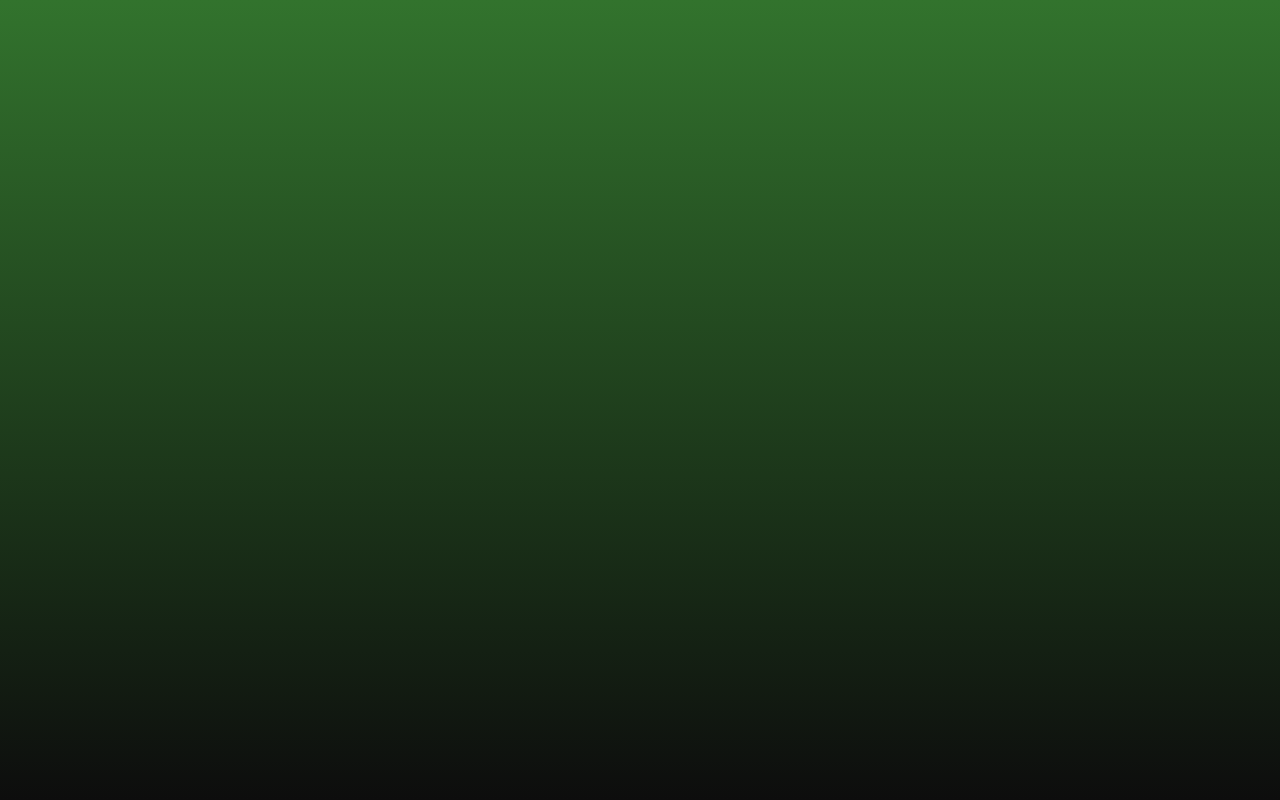
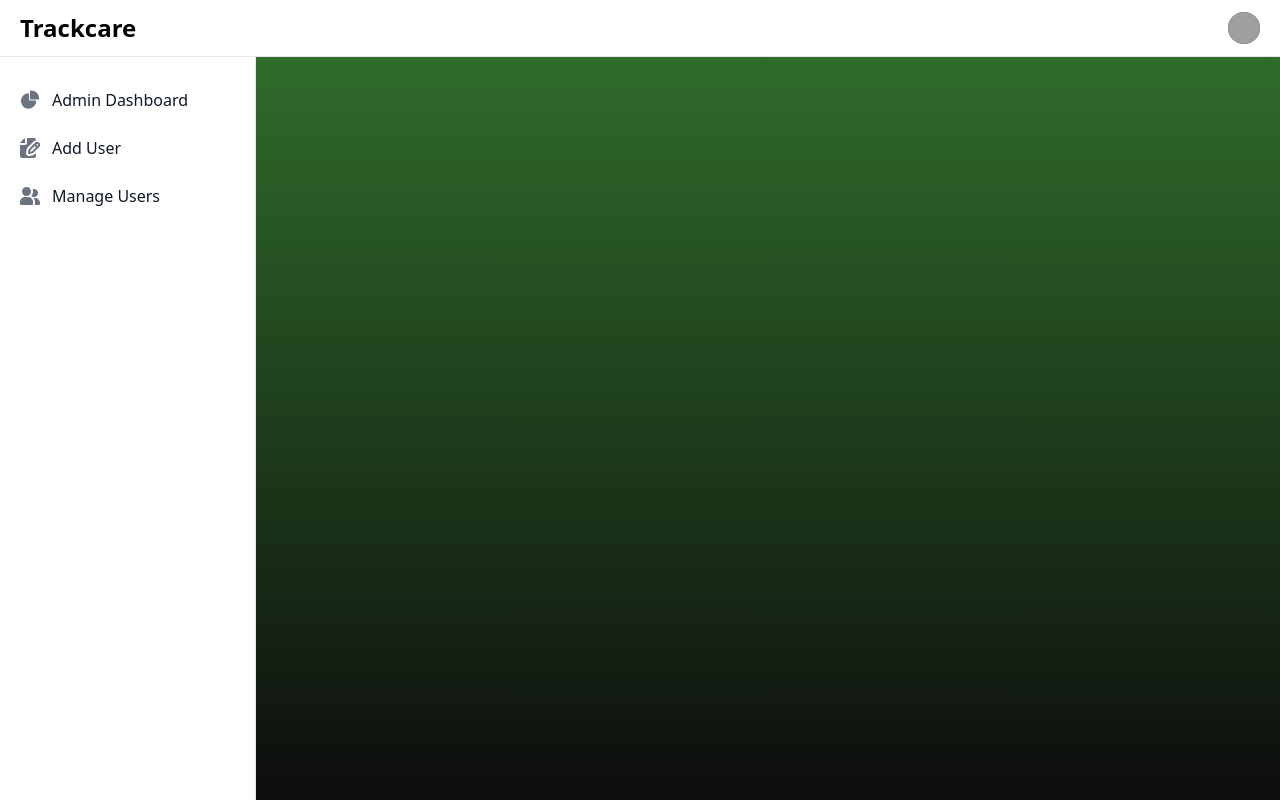
Before and after one commit to Shantanu143/patient-management-system, a React (Vite) app in the folder client/: page /adminDashboard in a window 1280 px wide. Before the commit this address had no page. Built offline with nearby package versions, Linux system fonts and the light colour scheme; grey boxes are pictures that could not be loaded.

Commit message:
admin dashboard

```diff
--- a/client/package.json
+++ b/client/package.json
@@ -12,6 +12,7 @@
   "dependencies": {
     "axios": "^1.7.9",
     "axois": "^0.0.1-security",
+    "flowbite": "^2.5.2",
     "prescripto": "file:",
     "react": "^18.3.1",
     "react-dom": "^18.3.1",
--- a/client/src/App.jsx
+++ b/client/src/App.jsx
@@ -1,9 +1,10 @@
-import { ToastContainer } from "react-toastify";
-import "react-toastify/dist/ReactToastify.css";
+import { ToastContainer } from 'react-toastify';
+import 'react-toastify/dist/ReactToastify.css';
 
-import LandingPage from "./pages/LandingPage";
-import { BrowserRouter, Route, Routes } from "react-router-dom";
-import LoginPage from "./pages/LoginPage";
+import LandingPage from './pages/LandingPage';
+import { BrowserRouter, Route, Routes } from 'react-router-dom';
+import LoginPage from './pages/LoginPage';
+import AdminDashboard from './pages/AdminDashboard';
 
 const App = () => {
   return (
@@ -12,6 +13,7 @@ const App = () => {
         <Routes>
           <Route path="/" element={<LandingPage />} />
           <Route path="/login" element={<LoginPage />} />
+          <Route path="/adminDashboard" element={<AdminDashboard />} />
         </Routes>
       </BrowserRouter>
       <ToastContainer />
--- /dev/null
+++ b/client/src/components/Navbar.jsx
@@ -0,0 +1,172 @@
+import React from 'react';
+import 'flowbite';
+
+const Navbar = () => {
+  return (
+    <>
+      <nav className="fixed top-0 z-50 w-full bg-white border-b border-gray-200 ">
+        <div className="px-3 py-3 lg:px-5 lg:pl-3 ">
+          <div className="flex items-center justify-between ">
+            <div className="flex items-center justify-start rtl:justify-end ">
+              <a href="/#" className="flex ms-2 md:me-24 ">
+                {/* <img
+                  src="https://flowbite.com/docs/images/logo.svg"
+                  className="h-8 me-3"
+                  alt="Trackcare logo"
+                /> */}
+                <span className="self-center text-xl font-semibold sm:text-2xl whitespace-nowrap">
+                  Trackcare
+                </span>
+              </a>
+            </div>
+            <div className="flex items-center">
+              <div className="flex items-center ms-3">
+                <div>
+                  <button
+                    type="button"
+                    className="flex text-sm bg-gray-800 rounded-full focus:ring-4 focus:ring-gray-300 "
+                    aria-expanded="false"
+                    data-dropdown-toggle="dropdown-user"
+                  >
+                    <span className="sr-only">Open user menu</span>
+                    <img
+                      className="w-8 h-8 rounded-full"
+                      src="https://flowbite.com/docs/images/people/profile-picture-5.jpg"
+                      alt="user photo"
+                    />
+                  </button>
+                </div>
+                <div
+                  className="z-50 hidden my-4 text-base list-none bg-white divide-y divide-gray-100 rounded shadow "
+                  id="dropdown-user"
+                >
+                  <div className="px-4 py-3" role="none">
+                    <p
+                      className="text-sm text-gray-900 dark:text-white"
+                      role="none"
+                    >
+                      Neil Sims
+                    </p>
+                    <p
+                      className="text-sm font-medium text-gray-900 truncate dark:text-gray-300"
+                      role="none"
+                    >
+                      neil.sims@flowbite.com
+                    </p>
+                  </div>
+                  <ul className="py-1" role="none">
+                    <li>
+                      <a
+                        href="#"
+                        className="block px-4 py-2 text-sm text-gray-700 hover:bg-gray-100 "
+                        role="menuitem"
+                      >
+                        Dashboard
+                      </a>
+                    </li>
+                    <li>
+                      <a
+                        href="#"
+                        className="block px-4 py-2 text-sm text-gray-700 hover:bg-gray-100"
+                        role="menuitem"
+                      >
+                        Settings
+                      </a>
+                    </li>
+                    <li>
+                      <a
+                        href="#"
+                        className="block px-4 py-2 text-sm text-gray-700 hover:bg-gray-100 "
+                        role="menuitem"
+                      >
+                        Earnings
+                      </a>
+                    </li>
+                    <li>
+                      <a
+                        href="#"
+                        className="block px-4 py-2 text-sm text-gray-700 hover:bg-gray-100 "
+                        role="menuitem"
+                      >
+                        Sign out
+                      </a>
+                    </li>
+                  </ul>
+                </div>
+              </div>
+            </div>
+          </div>
+        </div>
+      </nav>
+
+      <aside
+        id="logo-sidebar"
+        className="fixed top-0 left-0 z-40 w-64 h-screen pt-20 transition-transform -translate-x-full bg-white border-r border-gray-200 sm:translate-x-0 "
+        aria-label="Sidebar"
+      >
+        <div className="h-full px-3 pb-4 overflow-y-auto bg-white ">
+          <ul className="space-y-2 font-medium">
+            <li>
+              <a
+                href="#"
+                className="flex items-center p-2 text-gray-900 hover:text-white rounded-lg  hover:bg-customBlue group"
+              >
+                <svg
+                  className="w-5 h-5 text-gray-500 transition duration-75 group-hover:text-white"
+                  aria-hidden="true"
+                  xmlns="http://www.w3.org/2000/svg"
+                  fill="currentColor"
+                  viewBox="0 0 22 21"
+                >
+                  <path d="M16.975 11H10V4.025a1 1 0 0 0-1.066-.998 8.5 8.5 0 1 0 9.039 9.039.999.999 0 0 0-1-1.066h.002Z" />
+                  <path d="M12.5 0c-.157 0-.311.01-.565.027A1 1 0 0 0 11 1.02V10h8.975a1 1 0 0 0 1-.935c.013-.188.028-.374.028-.565A8.51 8.51 0 0 0 12.5 0Z" />
+                </svg>
+                <span className="ms-3">Admin Dashboard</span>
+              </a>
+            </li>
+            <li>
+              <a
+                href="#"
+                className="flex items-center p-2 text-gray-900 hover:text-white rounded-lg  hover:bg-customBlue dark:hover:bg-gray-700 group"
+              >
+                <svg
+                  className="flex-shrink-0 w-5 h-5 text-gray-500 transition duration-75 dark:text-gray-400 group-hover:text-white dark:group-hover:text-white"
+                  aria-hidden="true"
+                  xmlns="http://www.w3.org/2000/svg"
+                  fill="currentColor"
+                  viewBox="0 0 20 20"
+                >
+                  <path d="M5 5V.13a2.96 2.96 0 0 0-1.293.749L.879 3.707A2.96 2.96 0 0 0 .13 5H5Z" />
+                  <path d="M6.737 11.061a2.961 2.961 0 0 1 .81-1.515l6.117-6.116A4.839 4.839 0 0 1 16 2.141V2a1.97 1.97 0 0 0-1.933-2H7v5a2 2 0 0 1-2 2H0v11a1.969 1.969 0 0 0 1.933 2h12.134A1.97 1.97 0 0 0 16 18v-3.093l-1.546 1.546c-.413.413-.94.695-1.513.81l-3.4.679a2.947 2.947 0 0 1-1.85-.227 2.96 2.96 0 0 1-1.635-3.257l.681-3.397Z" />
+                  <path d="M8.961 16a.93.93 0 0 0 .189-.019l3.4-.679a.961.961 0 0 0 .49-.263l6.118-6.117a2.884 2.884 0 0 0-4.079-4.078l-6.117 6.117a.96.96 0 0 0-.263.491l-.679 3.4A.961.961 0 0 0 8.961 16Zm7.477-9.8a.958.958 0 0 1 .68-.281.961.961 0 0 1 .682 1.644l-.315.315-1.36-1.36.313-.318Zm-5.911 5.911 4.236-4.236 1.359 1.359-4.236 4.237-1.7.339.341-1.699Z" />
+                </svg>
+                <span className="flex-1 ms-3 whitespace-nowrap">Add User</span>
+              </a>
+            </li>
+            <li>
+              <a
+                href="#"
+                className="flex items-center p-2 text-gray-900 rounded-lg dark:text-white hover:bg-customBlue hover:text-white group"
+              >
+                <svg
+                  className="flex-shrink-0 w-5 h-5 text-gray-500 transition duration-75 dark:text-gray-400 group-hover:text-white dark:group-hover:text-white"
+                  aria-hidden="true"
+                  xmlns="http://www.w3.org/2000/svg"
+                  fill="currentColor"
+                  viewBox="0 0 20 18"
+                >
+                  <path d="M14 2a3.963 3.963 0 0 0-1.4.267 6.439 6.439 0 0 1-1.331 6.638A4 4 0 1 0 14 2Zm1 9h-1.264A6.957 6.957 0 0 1 15 15v2a2.97 2.97 0 0 1-.184 1H19a1 1 0 0 0 1-1v-1a5.006 5.006 0 0 0-5-5ZM6.5 9a4.5 4.5 0 1 0 0-9 4.5 4.5 0 0 0 0 9ZM8 10H5a5.006 5.006 0 0 0-5 5v2a1 1 0 0 0 1 1h11a1 1 0 0 0 1-1v-2a5.006 5.006 0 0 0-5-5Z" />
+                </svg>
+                <span className="flex-1 ms-3 whitespace-nowrap">
+                  Manage Users
+                </span>
+              </a>
+            </li>
+          </ul>
+        </div>
+      </aside>
+    </>
+  );
+};
+
+export default Navbar;
--- /dev/null
+++ b/client/src/pages/AdminDashboard.jsx
@@ -0,0 +1,12 @@
+import React from 'react';
+import Navbar from '../components/Navbar';
+
+const AdminDashboard = () => {
+  return (
+    <div>
+      <Navbar />
+    </div>
+  );
+};
+
+export default AdminDashboard;
--- a/client/src/pages/LoginPage.jsx
+++ b/client/src/pages/LoginPage.jsx
@@ -58,7 +58,7 @@ const LoginPage = () => {
     <div className="flex justify-center items-center w-full h-screen">
       <form
         onSubmit={submitForm}
-        className="min-w-40 w-2/6 mx-auto border border-green-300 p-12 rounded-md transition-all duration-300 transform hover:translate-y-[-10px] hover:scale-102 hover:shadow-xl "
+        className="min-w-80 w-2/6 mx-auto border border-green-300 p-12 rounded-md transition-all duration-300 transform hover:translate-y-[-10px] hover:scale-102 hover:shadow-xl "
       >
         <h1 className="text-2xl font-medium text-white pb-5">
           Login as {role === 'admin' ? 'admin' : 'doctor'}
--- a/client/tailwind.config.js
+++ b/client/tailwind.config.js
@@ -1,6 +1,9 @@
 /** @type {import('tailwindcss').Config} */
 export default {
-  content: ['./index.html', './src/**/*.{js,ts,jsx,tsx}'],
+  content: [
+    './src/**/*.{js,jsx,ts,tsx}', // Include your React files
+    './node_modules/flowbite/**/*.js', // Include Flowbite's JavaScript
+  ],
   theme: {
     extend: {
       backgroundImage: {
@@ -12,7 +15,12 @@ export default {
       fontFamily: {
         inter: ['inter', 'sans-serif'],
       },
+      colors: {
+        customBlue: '#4880FF',
+      },
     },
   },
-  plugins: [],
+  plugins: [
+    require('flowbite/plugin'), // Enable Flowbite plugin
+  ],
 };
```
Also changed, not shown: 1 other file (tests, documents, lock files or other folders).
